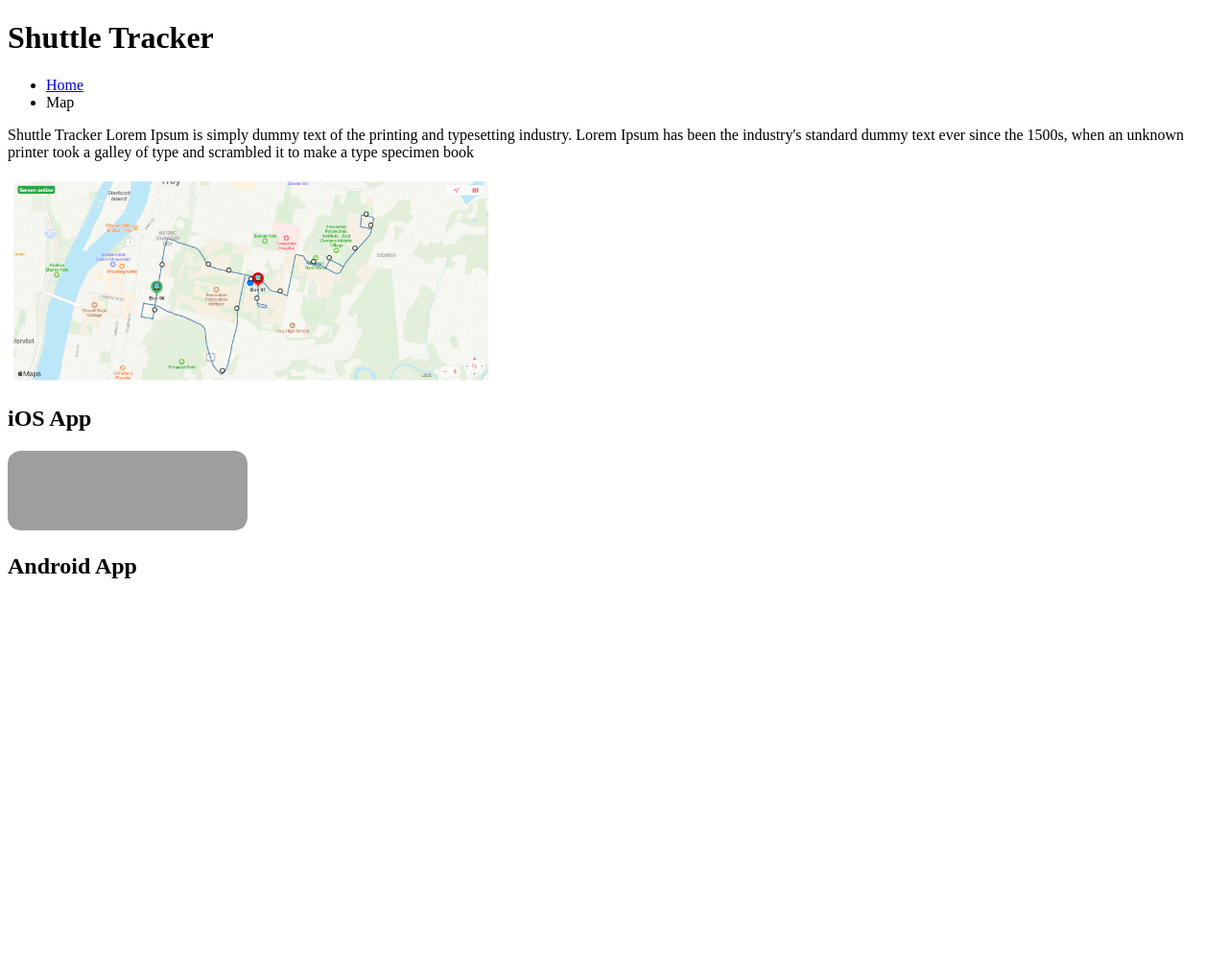
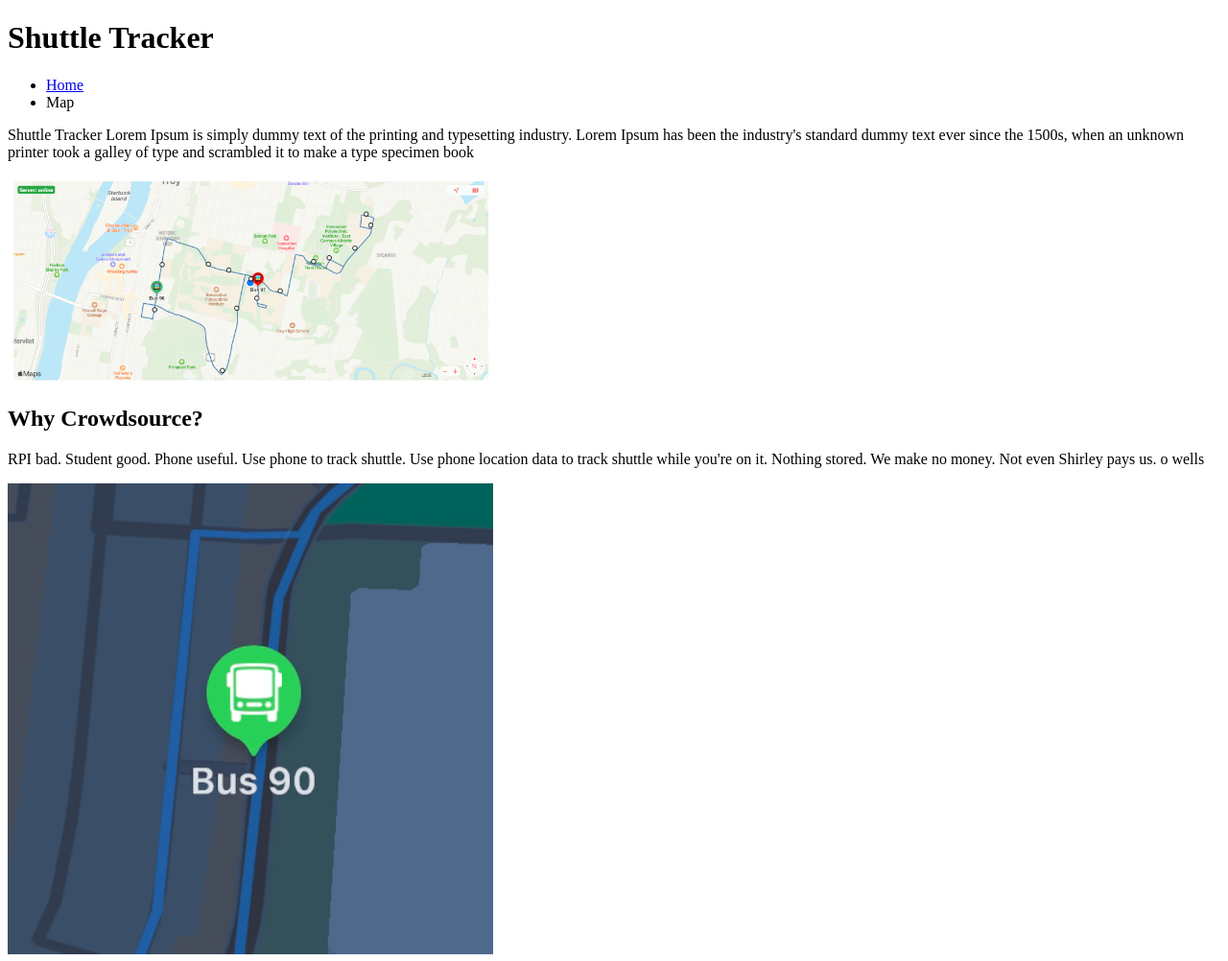
Before and after one commit to huynchu/shuttle-about-page, a plain HTML site: page index.html in a window 1280 px wide. Shown: the top 1002 px of the page at 96% size. Before the commit the page ends 800 px from the top, so only its background shows below. Drawn offline with Linux system fonts and the light colour scheme; grey boxes are pictures that could not be loaded.

Commit message:
Addes Section for: Why Crowdsourcing

```diff
--- a/index.html
+++ b/index.html
@@ -33,6 +33,18 @@
         <img src="img/map.png" alt="Shuttle map" width="40%" />
       </div>
     </section>
+
+    <section id="Why Crowdsource?">
+      <div class="container">
+        <h1>Why Crowdsource?</h1>
+        <p>
+          RPI bad. Student good. Phone useful. Use phone to track shuttle. Use phone location data
+          to track shuttle while you're on it. Nothing stored. We make no money. Not even Shirley pays us.
+          o wells
+        </p>
+      </div>
+      <img src="img/bus.jpg" alt="Shuttle map" width="40%" />
+    </section>
     <section id="App Download">
       <div class="container">
         <div class="box">
```
Also changed, not shown: img/bus.jpg (added).
